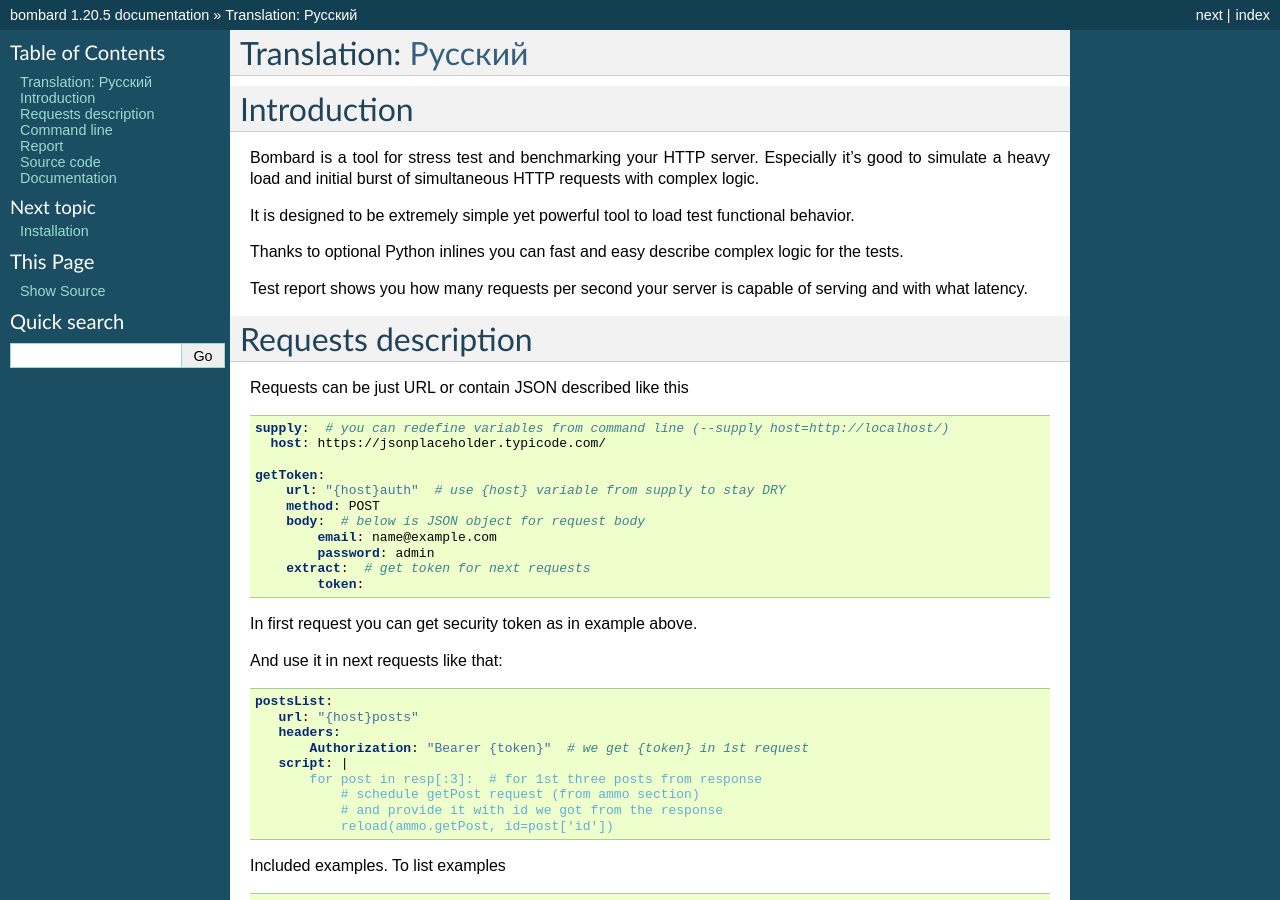
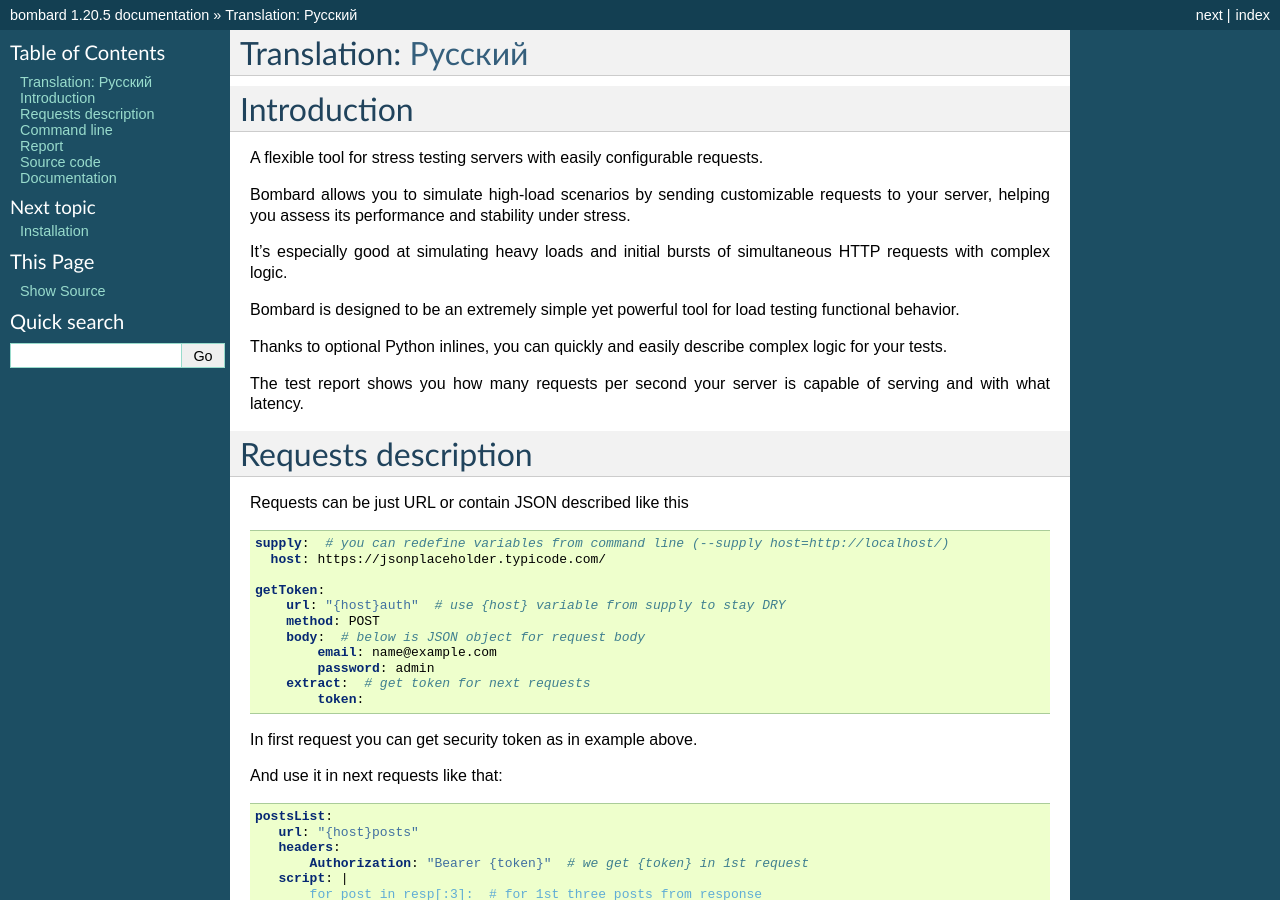
Before and after one commit to andgineer/bombard, a Sphinx documentation site: the page built from docs/index.rst, in a window 1280 px wide and 900 px high. Built offline with Sphinx 7.4.7, drawn with Linux system fonts in a browser that asks for light colours.

Commit message:
https://github.com/andgineer/bombard/issues/7 readthedocs config

```diff
--- a/docs/index.rst
+++ b/docs/index.rst
@@ -4,17 +4,21 @@
 Introduction
 ------------
 
-Bombard is a tool for stress test and benchmarking your HTTP server.
-Especially it's good to simulate a heavy load and initial burst of
+A flexible tool for stress testing servers with easily configurable requests.
+
+Bombard allows you to simulate high-load scenarios by sending customizable requests
+to your server, helping you assess its performance and stability under stress.
+
+It's especially good at simulating heavy loads and initial bursts of
 simultaneous HTTP requests with complex logic.
 
-It is designed to be extremely simple yet powerful tool to
-load test functional behavior.
+Bombard is designed to be an extremely simple yet powerful tool for
+load testing functional behavior.
 
-Thanks to optional Python inlines you can fast and easy describe
-complex logic for the tests.
+Thanks to optional Python inlines, you can quickly and easily describe
+complex logic for your tests.
 
-Test report shows you how many requests per second your server
+The test report shows you how many requests per second your server
 is capable of serving and with what latency.
 
 Requests description
--- /dev/null
+++ b/docs/requirements.txt
@@ -0,0 +1,2 @@
+sphinx
+sphinx-rtd-theme
```
Also changed, not shown: README.rst (+11 -7 lines), docs/.readthedocs.yaml (added, +13 -0 lines).
